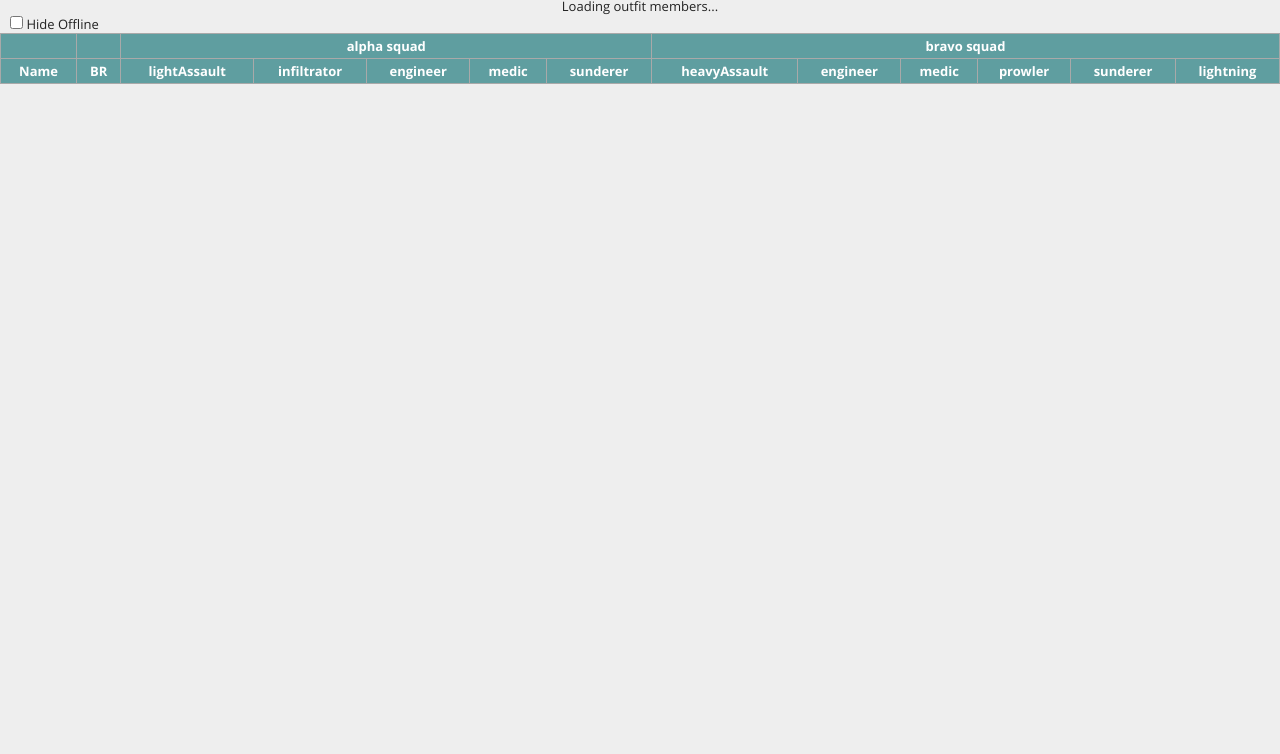
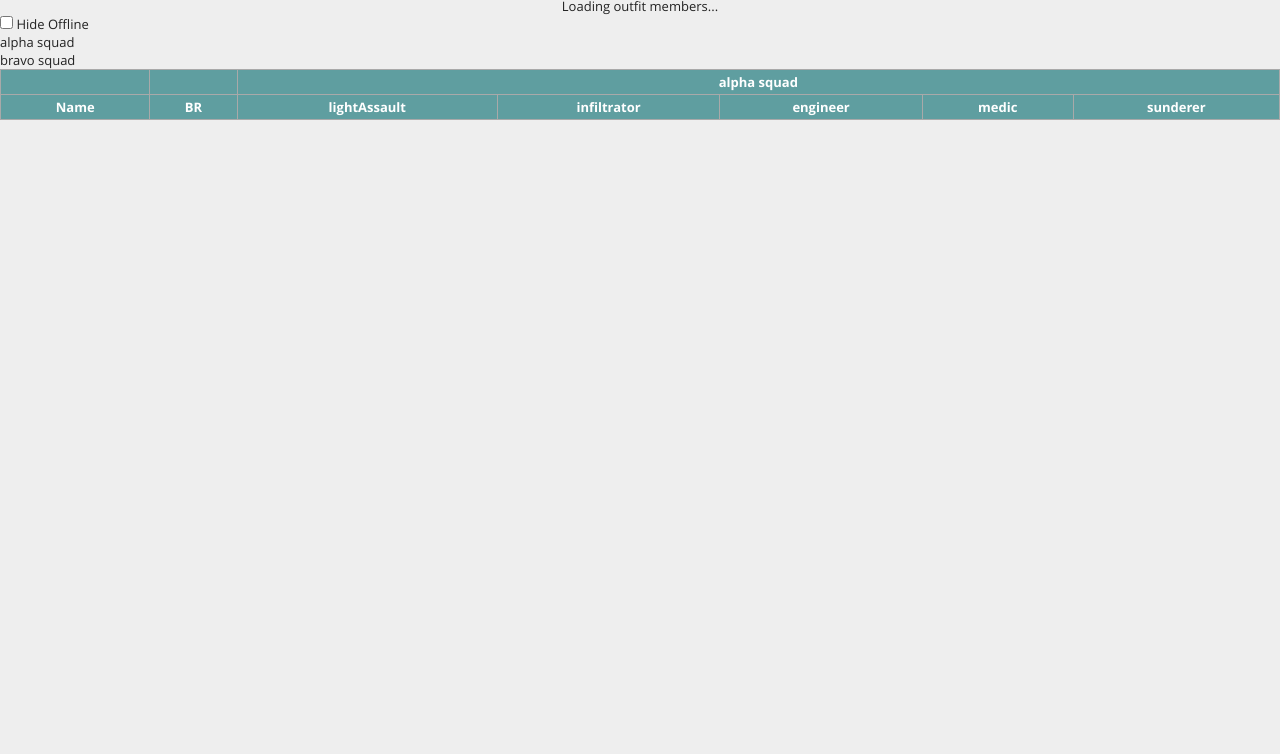
Before and after one commit to stevenbenner/ps2-equipment-check, a plain HTML site: page index.html in a window 1280 px wide. Shown: the part 46-800 px from the top of the page. Drawn offline with nearby package versions, Linux system fonts and the light colour scheme.

Commit message:
Added navigation and control bar.

```diff
--- a/css/main.css
+++ b/css/main.css
@@ -101,3 +101,10 @@ td:first-child {
 .nooffline .offline {
 	display: none;
 }
+
+.alpha-squad-only .bravo-squad, .alpha-squad-only .charlie-squad, .alpha-squad-only .delta-squad,
+.bravo-squad-only .alpha-squad, .bravo-squad-only .charlie-squad, .bravo-squad-only .delta-squad,
+.charlie-squad-only .alpha-squad, .charlie-squad-only .bravo-squad, .charlie-squad-only .delta-squad,
+.delta-squad-only .alpha-squad, .delta-squad-only .bravo-squad, .delta-squad-only .charlie-squad {
+	display: none;
+}
--- a/index.html
+++ b/index.html
@@ -16,9 +16,13 @@
 <body>
 	<h1>AfTeRsHoX Member Equipment Check</h1>
 	<p id="status">Initializing...</p>
-	<section id="controls">
-		<input type="checkbox" id="hide-offline" /> Hide Offline
-	</section>
+	<nav>
+		<ul>
+			<li class="sup">
+				<input type="checkbox" id="hide-offline" /> <label for="hide-offline">Hide Offline</label>
+			</li>
+		</ul>
+	</nav>
 	<table id="members"></table>
 </body>
 </html>
--- a/js/main.js
+++ b/js/main.js
@@ -2,9 +2,9 @@ var OUTFIT_ID = '37511414368206626';
 
 // onready
 $(function() {
-	var membersTable = $('#members'),
+	var navBar = $('nav ul'),
+		membersTable = $('#members'),
 		statusText = $('#status'),
-		hideOfflineCheck = $('#hide-offline'),
 		memberLoader = new MemberLoader(OUTFIT_ID),
 		tableBuilder = new MemberTableBuilder(membersTable, qualifications),
 		membersLoaded = 0;
@@ -28,17 +28,8 @@ $(function() {
 		$('#status').text('Loaded ' + membersLoaded + ' of ' + memberLoader.memberCount + ' members');
 	});
 
-	function handleOfflineCheckbox() {
-		if (hideOfflineCheck.is(':checked')) {
-			membersTable.addClass('nooffline');
-		} else {
-			membersTable.removeClass('nooffline');
-		}
-	}
-	hideOfflineCheck.on('click', handleOfflineCheckbox);
-	membersTable.removeClass();
-	handleOfflineCheckbox()
+	tableBuilder.buildHeader();
+	tableBuilder.buildNav(navBar);
 
-	tableBuilder.buildHeader();
 	memberLoader.start();
 });
--- a/js/membertablebuilder.js
+++ b/js/membertablebuilder.js
@@ -36,6 +36,56 @@ function MemberTableBuilder(table, rules) {
 			table.append(row1);
 			table.append(row2);
 		}
+
+		table.removeClass();
+		table.addClass(getSlug(Object.keys(rules)[0]) + '-only');
+	};
+
+	this.buildNav = function(nav) {
+		var hideOfflineCheck = nav.find('#hide-offline'),
+			squad,
+			squadSlug,
+			navButton;
+
+		for (squad in rules) {
+			squadSlug = getSlug(squad);
+			navButton = $('<li>');
+
+			navButton.addClass('primary');
+			navButton.text(squad);
+
+			navButton.on('click', (function(squadSlug) {
+				return function() {
+					var nooffline = table.hasClass('nooffline');
+
+					nav.find('li.primary').removeClass('selected');
+					$(this).addClass('selected');
+
+					table.removeClass();
+					table.addClass(squadSlug + '-only');
+					if (nooffline) {
+						table.addClass('nooffline');
+					}
+				};
+			}(squadSlug)));
+
+			nav.append(navButton);
+		}
+
+		function handleOfflineCheckbox() {
+			if (hideOfflineCheck.is(':checked')) {
+				table.addClass('nooffline');
+				hideOfflineCheck.parent().addClass('selected');
+			} else {
+				table.removeClass('nooffline');
+				hideOfflineCheck.parent().removeClass('selected');
+			}
+		}
+		hideOfflineCheck.on('click', handleOfflineCheckbox);
+		table.removeClass('nooffline');
+		handleOfflineCheckbox();
+
+		nav.find('li.primary').first().addClass('selected');
 	};
 
 	this.addMember = function(name, equipment, online, id, level) {
```
